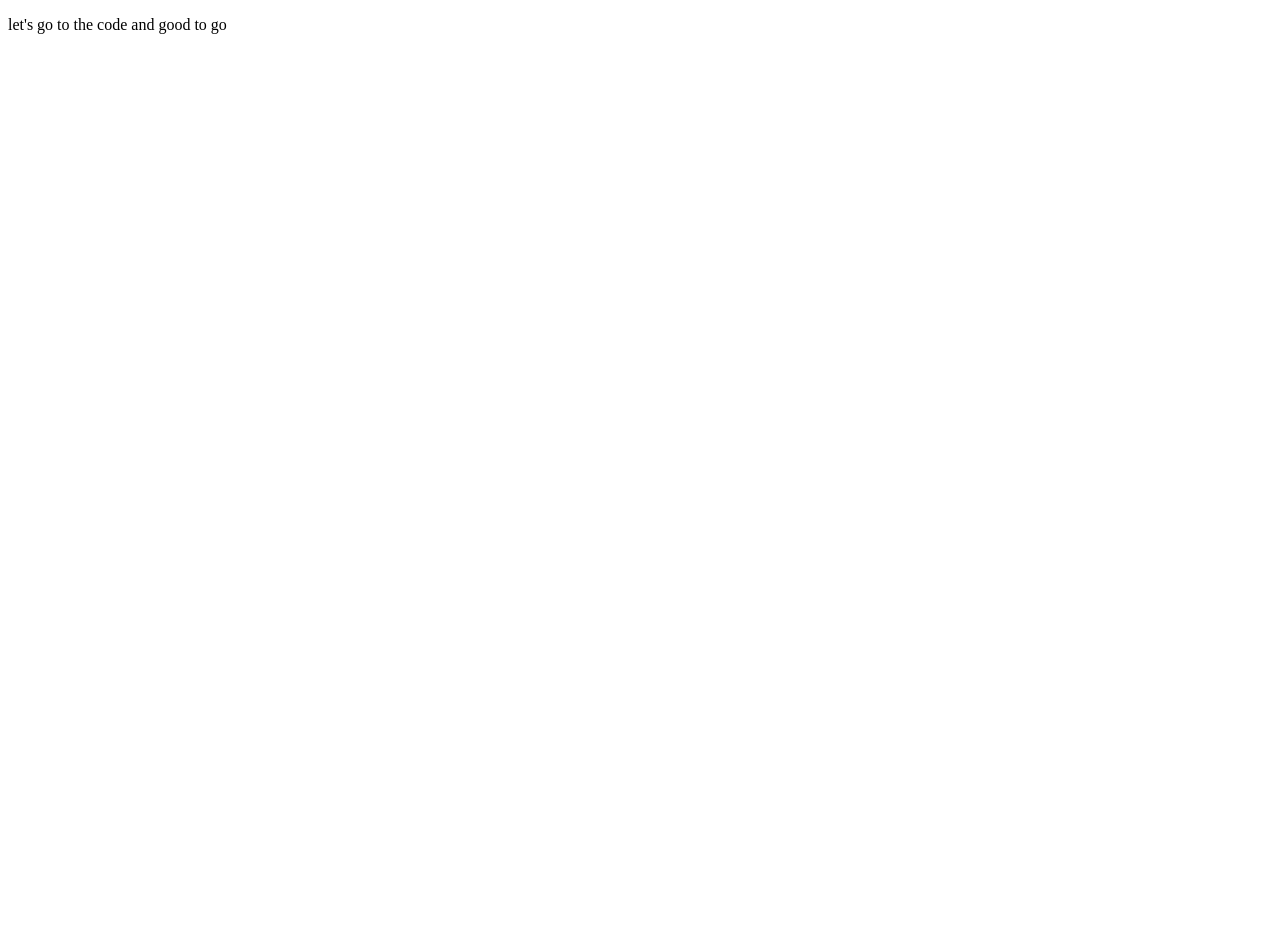
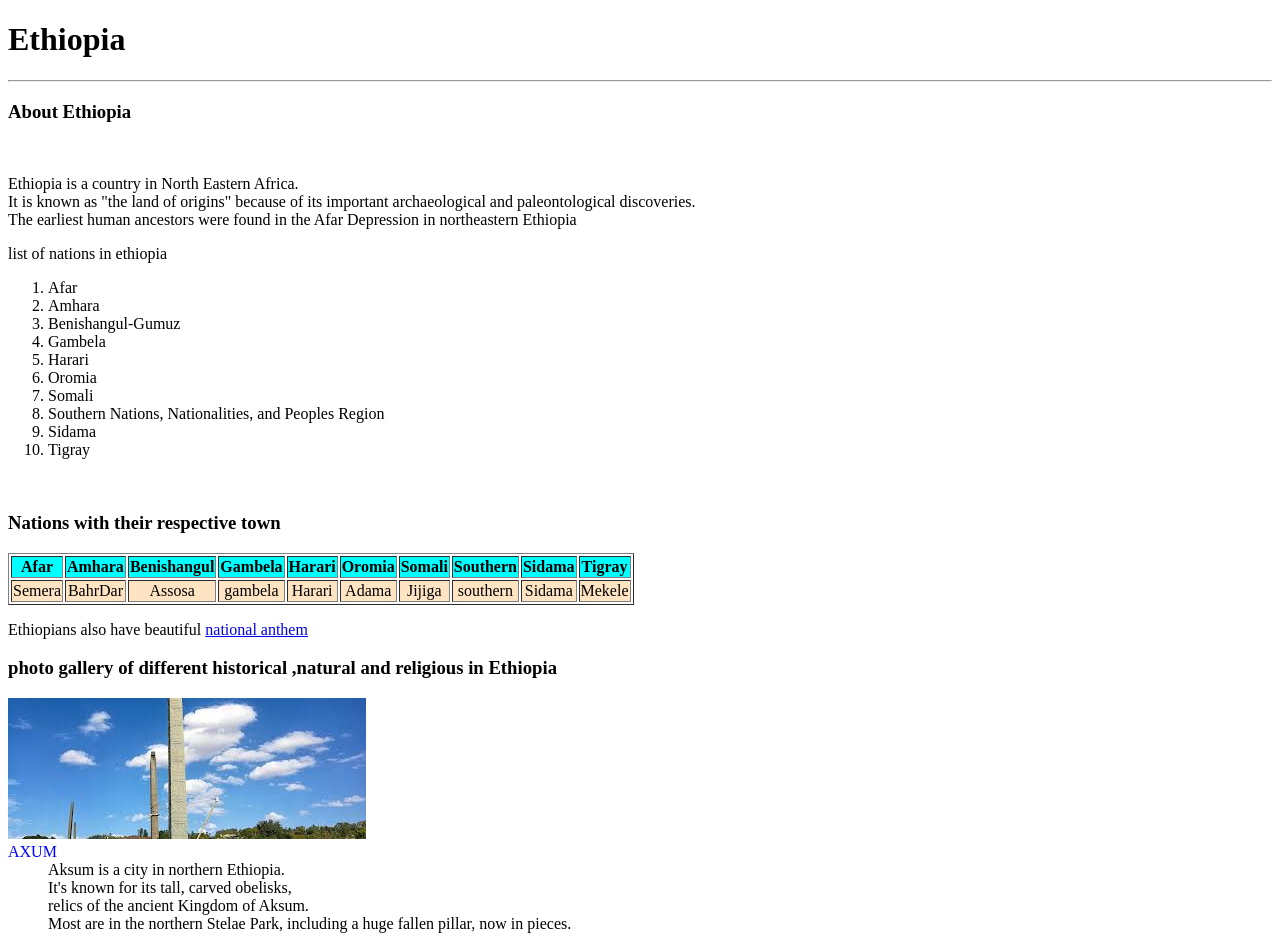
Before and after one commit to Abrham-creator/html-css, a plain HTML site: page index.html in a window 1280 px wide. Shown: the top 936 px of the page. Before the commit the page ends 800 px from the top, so only its background shows below. Drawn offline with Linux system fonts and the light colour scheme.

Commit message:
checkpoint1

```diff
--- a/index.html
+++ b/index.html
@@ -1,12 +1,97 @@
 <!DOCTYPE html>
 <html lang="en">
 <head>
-  <meta charset="UTF-8">
-  <meta name="viewport" content="width=device-width, initial-scale=1.0">
-  <title>html and css</title>
+    <meta charset="UTF-8">
+    <meta name="viewport" content="width=device-width, initial-scale=1.0">
+    <title>The country Ethiopia</title>
 </head>
 <body>
-  <p>let's go to the code and good to go</p>
+    <div>
+        <h1>Ethiopia </h1>
+    </div>
+       <hr>
+    <div>
+     <h3>About Ethiopia</h3>
+     <br>
+     <p>
+Ethiopia is a country in North Eastern Africa. <br>It is known as "the land of origins" because of its important archaeological and paleontological discoveries. <br>The earliest human ancestors were found in the Afar Depression in northeastern Ethiopia</p>
+     </div>
 
+<div>
+    <p>list of nations in ethiopia</p>
+ <ol>
+    <li>Afar</li>
+    <li>Amhara</li>
+    <li>Benishangul-Gumuz</li>
+    <li>Gambela</li>
+    <li>Harari</li>
+    <li>Oromia</li>
+    <li>Somali</li>
+    <li>Southern Nations, Nationalities, and Peoples Region</li>
+    <li>Sidama</li>
+    <li>Tigray</li>
+ </ol>
+ <br>
+
+ <h3>Nations with their respective town</h3>
+ <table border="1">
+    <tr align="center" style="background-color:aqua">
+        <th>Afar</th>
+        <th>Amhara</th>
+        <th>Benishangul</th>
+        <th>Gambela</th>
+        <th>Harari</th>
+        <th>Oromia</th>
+        <th>Somali</th>
+        <th>Southern</th>
+        <th>Sidama</th>
+        <th>Tigray</th>
+    </tr>
+    <tr align="center" style="background-color:bisque">
+        <td>Semera</td>
+        <td>BahrDar</td>
+        <td>Assosa</td>
+        <td>gambela</td>
+        <td>Harari</td>
+        <td>Adama</td>
+        <td>Jijiga</td>
+        <td>southern</td>
+        <td>Sidama</td>
+        <td>Mekele</td>
+    </tr>
+</table>
+</div>
+
+<div>
+    <p>
+        Ethiopians also have beautiful
+        <a href="music/Ethiopia_National_Anthem__Instrumental_(128k).mp3">national anthem</a>
+    </p>
+</div>
+
+<div>
+   <h3>photo gallery of different historical ,natural and religious in Ethiopia</h3>
+   <img src="images/download.jpeg" alt="the picture of axum">
+    <dt> <span style="color:blue">AXUM</span>
+        <dd>Aksum is a city in northern Ethiopia.<br> It's known for its tall, carved obelisks,<br>relics of the ancient Kingdom of Aksum.<br>
+         Most are in the northern Stelae Park, including a huge fallen pillar, now in pieces.</dd>
+    </dt>
+      <br>
+    <img src="images/2-Days-Lalibela-Tour-1024x577.jpg" alt="lalibela" height="300">
+
+    <dt> <span style="color:blue">Lalibela</span>
+        <dd>Lalibela is a town in the Amhara region of northern Ethiopia. <br>
+         It's known for its distinctive rock-cut churches dating from the 12th<br>
+          and 13th centuries, which are pilgrimage sites for Coptic Christians.</dd>
+    </dt>
+    <br>
+
+    <img src="images/download (1).jpeg" alt="">
+    <dt> <span style="color:blue">Walia</span>
+        <dd>The Walia ibex is a vulnerable species of ibex.<br>
+         It is sometimes considered an endemic subspecies of the Alpine ibex.</dd>
+    </dt>
+
+</div>
 </body>
 </html>
```
Also changed, not shown: images/2-Days-Lalibela-Tour-1024x577.jpg (added), images/download (1).jpeg (added), images/download.jpeg (added), 1 other file.
